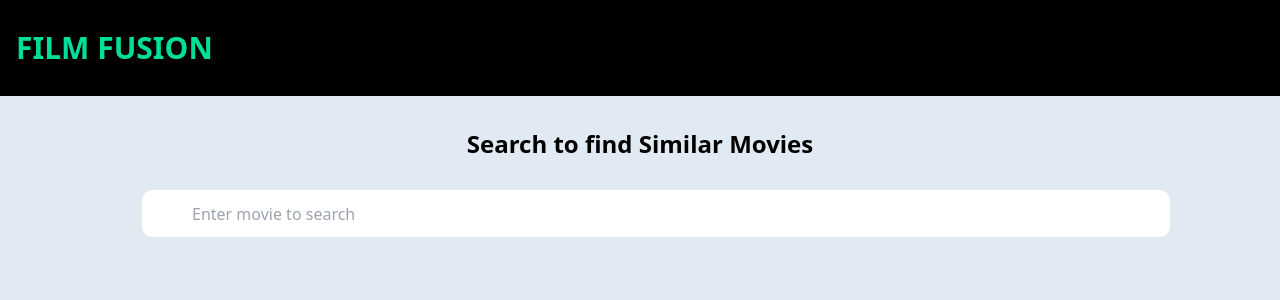
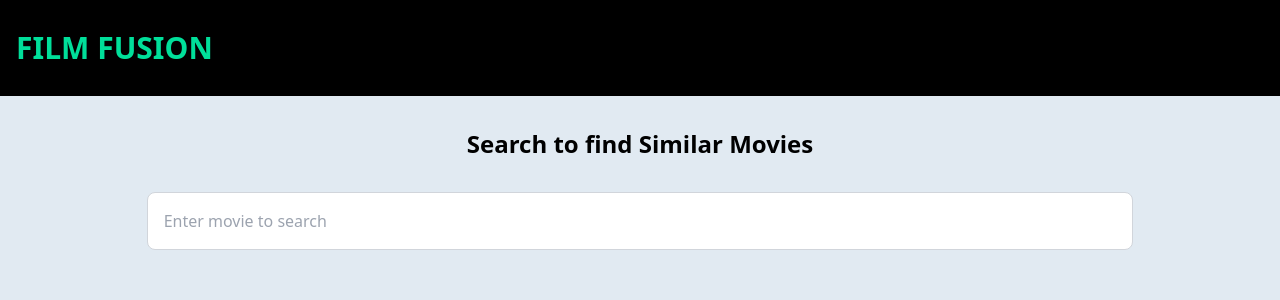
Before and after one commit to Prince-0000/movies_frontend, a React (Create React App) app: page / in a window 1280 px wide. Shown: the top 300 px of the page. Built offline with nearby package versions, Linux system fonts and the light colour scheme.

Commit message:
remover sidebar & fix searchbar

```diff
--- a/src/components/Card.jsx
+++ b/src/components/Card.jsx
@@ -10,9 +10,16 @@ const Card = () => {
     const fetchData = async () => {
       try {
         const response = await fetch(
-          `https://kwxhpfo.localto.net/recommend/movies?input=${value}`
+          `https://kwxhpfo.localto.net/recommend/movies?input=${value}`,{
+            headers:{
+              'Accept': 'application/json',
+              'Content-Type': 'application/json'
+            }
+          }
+
         );
         if (!response.ok) {
+          console.log("something is not ok")
           throw new Error("Network response was not ok");
         }
 
--- a/src/components/Home.jsx
+++ b/src/components/Home.jsx
@@ -5,25 +5,24 @@ const Home = () => {
   const [search, setSearch] = useState("");
   const navigate = useNavigate();
 
-  const handleSearch = async (event) => {
+  const handleSearch = (event) => {
     if (event.key === "Enter") {
-      setSearch(event.target.value);
-      console.log(search);
       navigate(`/search/${search}`);
     }
   };
+
   return (
-    <div className="my-[2rem] ">
+    <div className="my-8 px-4 sm:px-8 md:px-12">
       <h1 className="text-2xl font-bold text-center">
         Search to find Similar Movies
       </h1>
-      <div className="mt-[2rem]  mx-[8rem]">
+      <div className="flex justify-center items-center mt-8">
         <input
           type="text"
           aria-label="Enter movie to search"
           placeholder="Enter movie to search"
           autoComplete="off"
-          className="rounded-lg flex pl-12 pr-3 md:py-[0.6rem] py-[0.5rem] ring-2 ring-white border-none outline-none w-full mx-4 my-4 md:text-base "
+          className="w-full md:w-5/6 p-2 sm:p-3 md:p-4 rounded-lg border border-gray-300 outline-none"
           value={search}
           onChange={(event) => setSearch(event.target.value)}
           onKeyDown={handleSearch}
--- a/src/components/Navbar.jsx
+++ b/src/components/Navbar.jsx
@@ -28,20 +28,6 @@ const Navbar = () => {
           </li>
         </ul>
       )}
-      <div onClick={handleNav} className="cursor-pointer md:hidden block">
-        {nav ? <AiOutlineClose size={20} /> : <AiOutlineMenu size={20} />}
-      </div>
-      <div
-        className={
-          nav
-            ? "fixed left-0 top-0 w-[60%] h-full border-r border-r-gray-900 bg-[#000300] ease-in-out duration-500"
-            : "fixed left-[-100%]"
-        }
-      >
-        <h1 className="w-full md:text-3xl text-2xl font-bold text-[#00df9a] m-4">
-          FILMY
-        </h1>
-      </div>
     </div>
   );
 };
```
